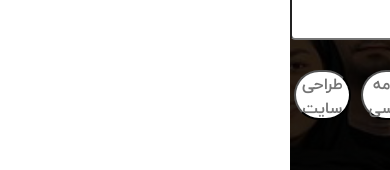
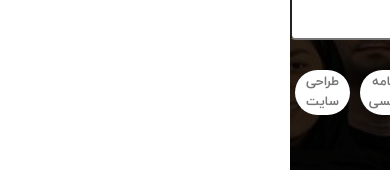
Before and after one commit to mobina-ghafari/karlancer-project, a React (Create React App) app: page / in a window 390 px wide. Shown: the part 325-495 px from the top of the page. Built offline with nearby package versions, Linux system fonts and the light colour scheme.

Commit message:
scss/header/responsive

```diff
--- a/src/components/header.scss
+++ b/src/components/header.scss
@@ -68,11 +68,24 @@ $color : #4160f5;
     border-radius: 5px;
 }
 
+.my-header-search-input:focus{
+  border: none;
+  outline: none;
+}
+
 .my-header-btns{
     background-color: white;
     color: #757575;
     border-radius: 25px;
-    width: 110px;
-    height: 50px;
+    font-size: 13px;
+    width: 90px;
+    height: 45px;
     margin: 30px 5px;
+    border: none;
+    transition: all 0.5s;
 }
+
+.my-header-btns:hover{
+  background-color: $color;
+  color: white;
+}
```
